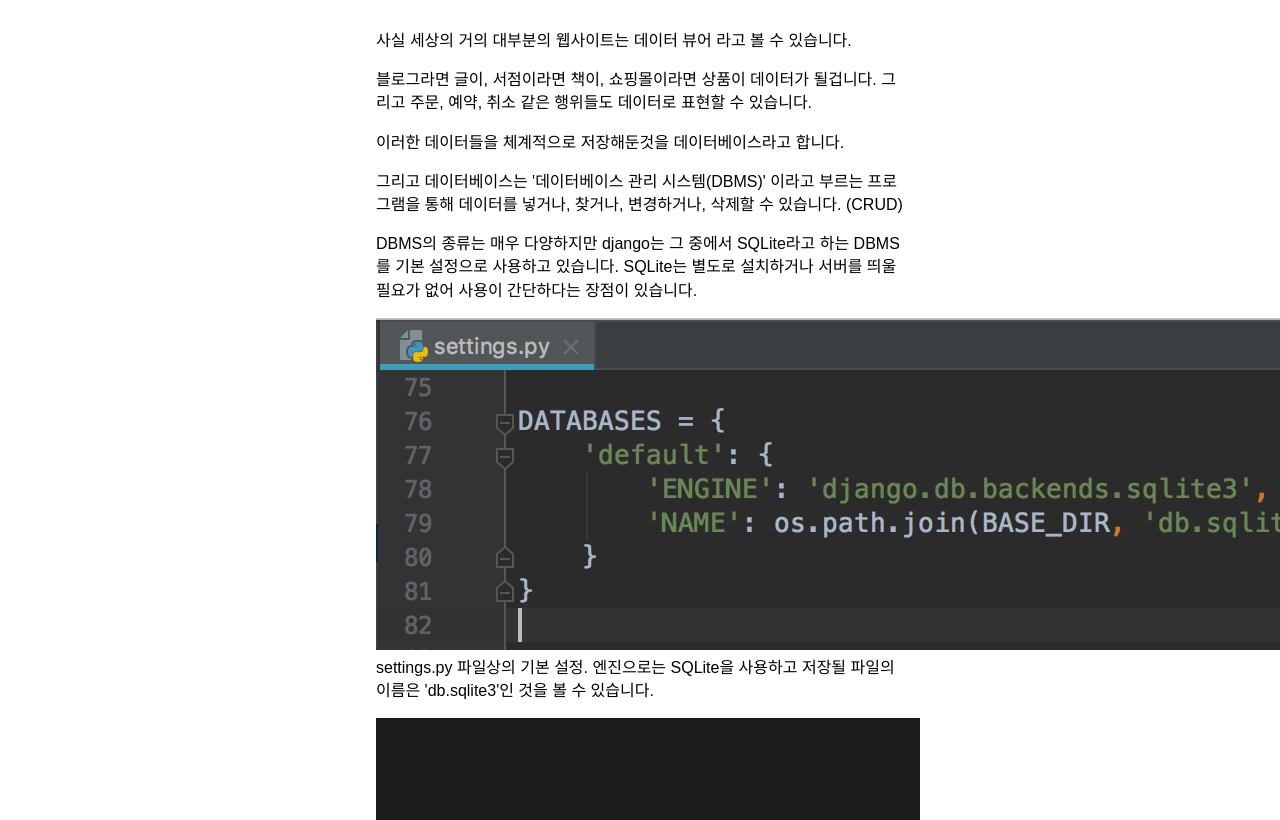
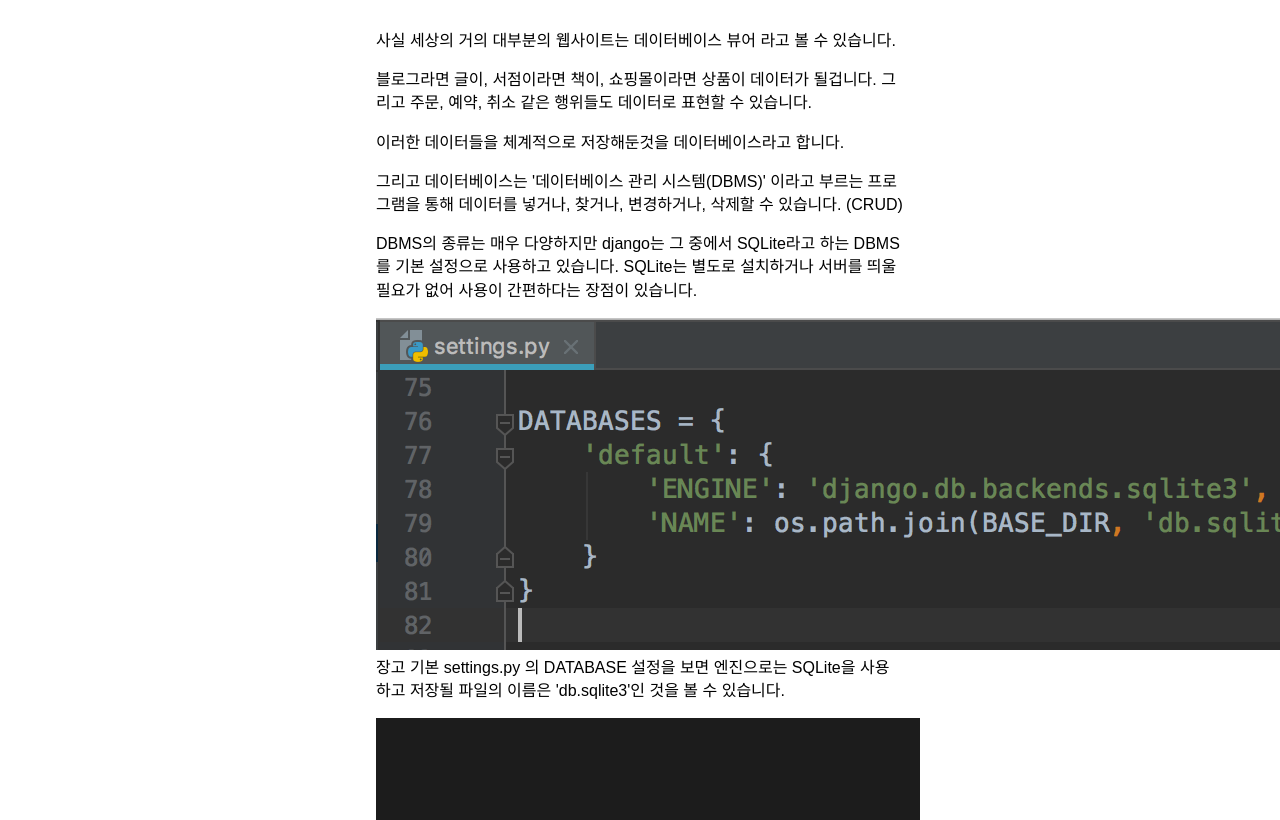
Before and after one commit to lexifdev/blog.lxf.kr, a Gatsby site: page /2018-08-26---where-is-my-data/ in a window 1280 px wide. Shown: the part 132-952 px from the top of the page. Built offline with nearby package versions, Linux system fonts and the light colour scheme; Gatsby itself is replaced by a stand-in of ours.

Commit message:
좀 더 자연스러운 문장

```diff
--- a/posts/2018-08-26---where-is-my-data/index.md
+++ b/posts/2018-08-26---where-is-my-data/index.md
@@ -4,7 +4,7 @@ author: lexifdev
 date: 2018-08-26
 ---
 
-사실 세상의 거의 대부분의 웹사이트는 데이터 뷰어 라고 볼 수 있습니다.
+사실 세상의 거의 대부분의 웹사이트는 데이터베이스 뷰어 라고 볼 수 있습니다.
 
 블로그라면 글이,
 서점이라면 책이,
@@ -16,10 +16,10 @@ date: 2018-08-26
 그리고 데이터베이스는 '데이터베이스 관리 시스템(DBMS)' 이라고 부르는 프로그램을 통해 데이터를 넣거나, 찾거나, 변경하거나, 삭제할 수 있습니다. (CRUD)
 
 DBMS의 종류는 매우 다양하지만 django는 그 중에서 SQLite라고 하는 DBMS를 기본 설정으로 사용하고 있습니다.
-SQLite는 별도로 설치하거나 서버를 띄울 필요가 없어 사용이 간단하다는 장점이 있습니다.
+SQLite는 별도로 설치하거나 서버를 띄울 필요가 없어 사용이 간편하다는 장점이 있습니다.
 
 ![DATABASE in settings.py](0.png)
-settings.py 파일상의 기본 설정. 엔진으로는 SQLite을 사용하고 저장될 파일의 이름은 'db.sqlite3'인 것을 볼 수 있습니다.
+장고 기본 settings.py 의 DATABASE 설정을 보면 엔진으로는 SQLite을 사용하고 저장될 파일의 이름은 'db.sqlite3'인 것을 볼 수 있습니다.
 
 ![migrate 하면 파일이 생깁니다](1.svg)
 
@@ -55,13 +55,14 @@ migrate를 하면 앞서 설정에 지정된대로 'db.sqlite3' 파일이 생성
 sqlite3 라는 실행파일이 들어있습니다. (Windows용은 sqlite3.exe)
 ![opened by sqlite3](6.svg)
 
-그리고 이 프로그램을 이용하면 SQL 이라는 언어를 사용해 데이터를 불러오거나 저장할 수 있습니다. SQL은 많은 DBMS들이 지원하고 있는 DBMS 전용 언어입니다.
+이 프로그램을 이용하면 SQL 이라는 언어를 사용해 데이터를 불러오거나 저장할 수 있습니다. SQL은 수많은 DBMS들이 지원하고 있는 DBMS 전용 언어입니다.
 ![SQL on sqlite3](7.gif)
+
+장고는 내부적으로 python 코드를 SQL로 변환하여 실행하는 구조로 되어있습니다.
 
 사실은 sqlite3 파일을 열 수 있는 GUI 프로그램도 있습니다.
 ![GUI for sqlite3](7_1.png)
 
-장고는 내부적으로 python 코드를 SQL로 변환하여 실행하는 구조로 되어있습니다.
 
 ---
 
```
